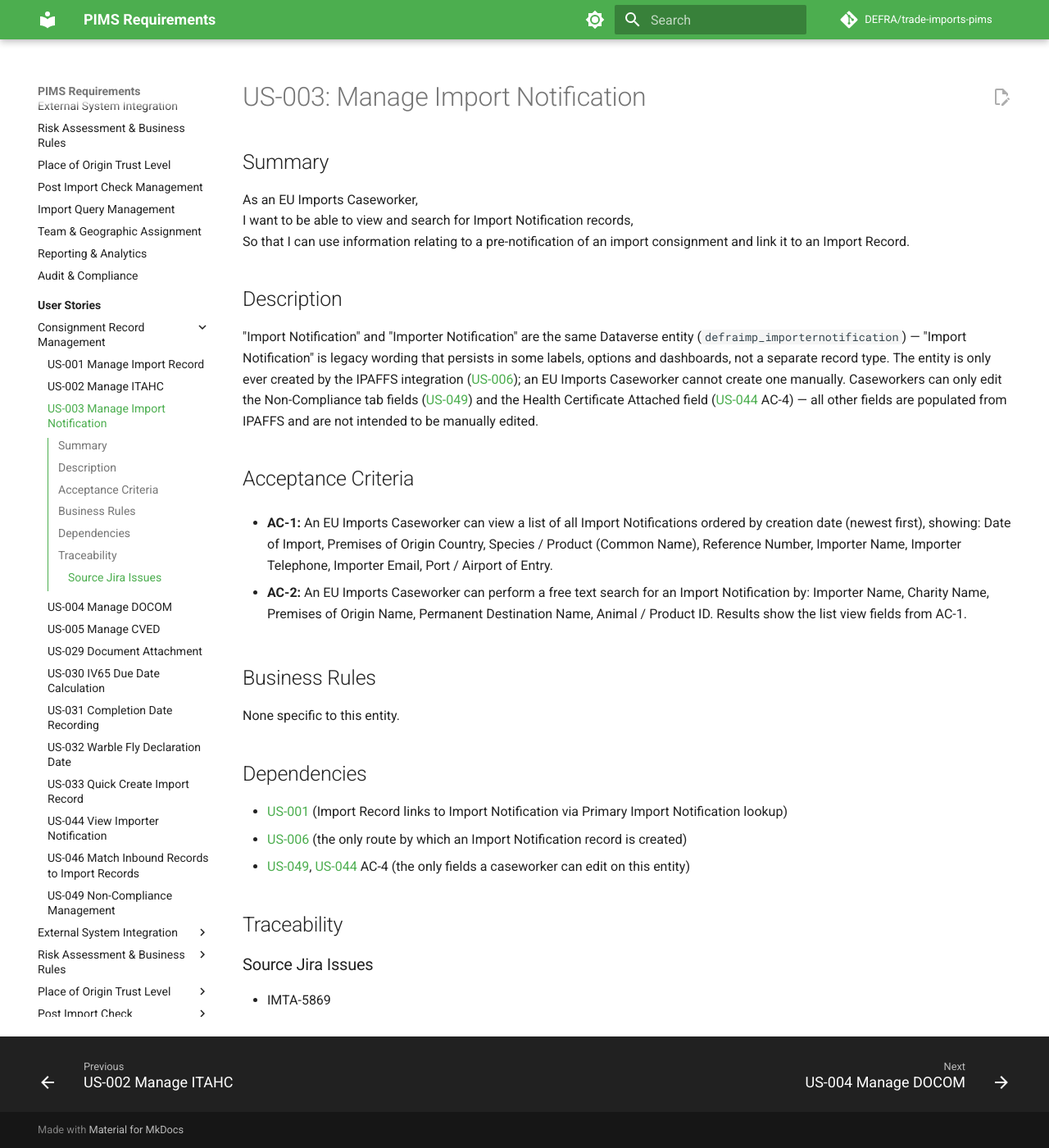
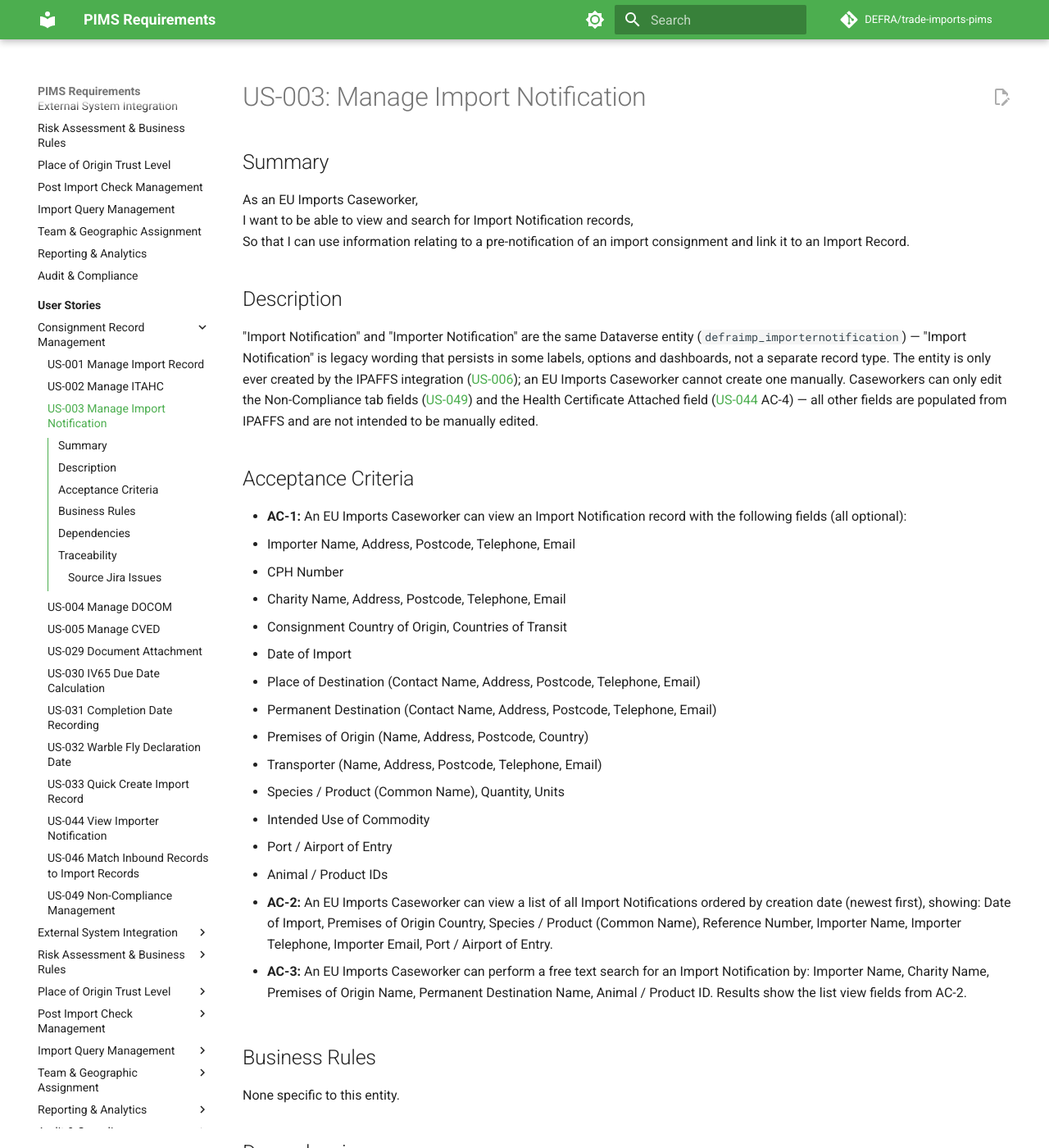
Before and after one commit to DEFRA/trade-imports-pims, an MkDocs documentation site: the page built from docs/requirements/user-stories/US-003-Manage-Import-Notification.md, in a window 1280 px wide and 1400 px high. Shown: the whole window at 82% size. Built offline with MkDocs 1.6.1 and Material for MkDocs 9.7.7, drawn with Linux system fonts in a browser that asks for light colours; a script that is not in the unit is left out; comment, search, counter and statistics services are not loaded.

Commit message:
docs: reinstate missing AC

```diff
--- a/docs/requirements/user-stories/US-003-Manage-Import-Notification.md
+++ b/docs/requirements/user-stories/US-003-Manage-Import-Notification.md
@@ -12,9 +12,24 @@ So that I can use information relating to a pre-notification of an import consig
 
 ## Acceptance Criteria
 
-- **AC-1:** An EU Imports Caseworker can view a list of all Import Notifications ordered by creation date (newest first), showing: Date of Import, Premises of Origin Country, Species / Product (Common Name), Reference Number, Importer Name, Importer Telephone, Importer Email, Port / Airport of Entry.
+- **AC-1:** An EU Imports Caseworker can view an Import Notification record with the following fields (all optional):
+  - Importer Name, Address, Postcode, Telephone, Email
+  - CPH Number
+  - Charity Name, Address, Postcode, Telephone, Email
+  - Consignment Country of Origin, Countries of Transit
+  - Date of Import
+  - Place of Destination (Contact Name, Address, Postcode, Telephone, Email)
+  - Permanent Destination (Contact Name, Address, Postcode, Telephone, Email)
+  - Premises of Origin (Name, Address, Postcode, Country)
+  - Transporter (Name, Address, Postcode, Telephone, Email)
+  - Species / Product (Common Name), Quantity, Units
+  - Intended Use of Commodity
+  - Port / Airport of Entry
+  - Animal / Product IDs
 
-- **AC-2:** An EU Imports Caseworker can perform a free text search for an Import Notification by: Importer Name, Charity Name, Premises of Origin Name, Permanent Destination Name, Animal / Product ID. Results show the list view fields from AC-1.
+- **AC-2:** An EU Imports Caseworker can view a list of all Import Notifications ordered by creation date (newest first), showing: Date of Import, Premises of Origin Country, Species / Product (Common Name), Reference Number, Importer Name, Importer Telephone, Importer Email, Port / Airport of Entry.
+
+- **AC-3:** An EU Imports Caseworker can perform a free text search for an Import Notification by: Importer Name, Charity Name, Premises of Origin Name, Permanent Destination Name, Animal / Product ID. Results show the list view fields from AC-2.
 
 ## Business Rules
 
```
